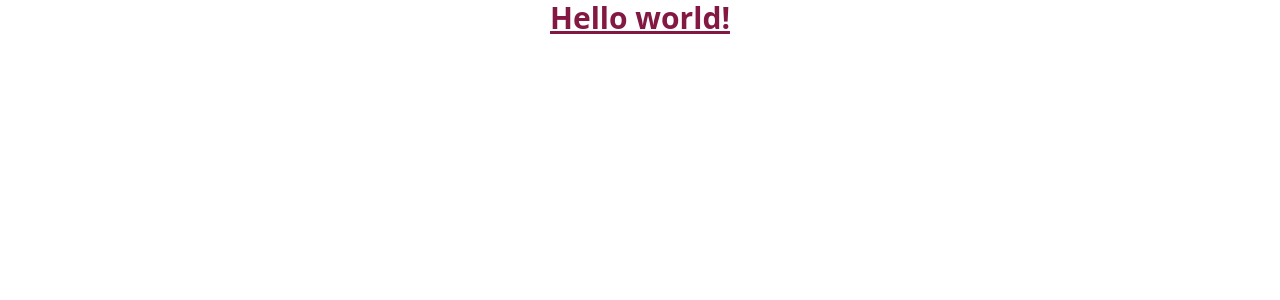
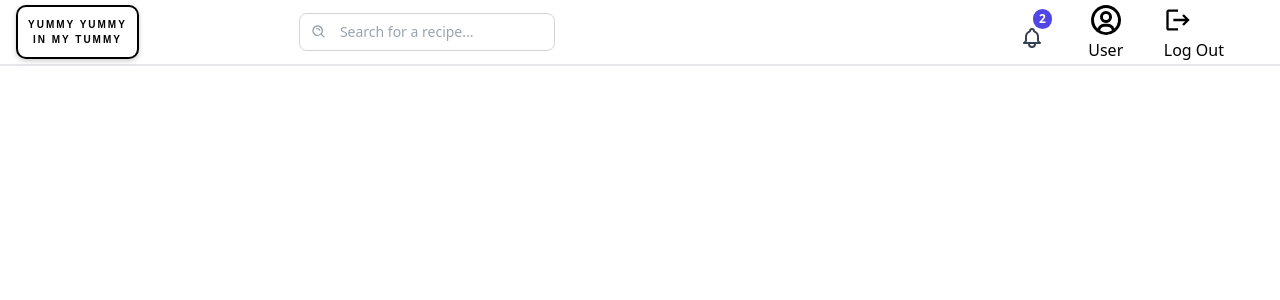
Before and after one commit to sharleenawinja/recipe-sharing-app, a React (Vite) app: page / in a window 1280 px wide. Shown: the top 300 px of the page. Built offline with nearby package versions, Linux system fonts and the light colour scheme.

Commit message:
starting on header component

```diff
--- a/index.html
+++ b/index.html
@@ -4,7 +4,7 @@
     <meta charset="UTF-8" />
     <link rel="icon" type="image/svg+xml" href="/vite.svg" />
     <meta name="viewport" content="width=device-width, initial-scale=1.0" />
-    <title>Vite + React + TS</title>
+    <title>Recipe Sharing Blog</title>
   </head>
   <body>
     <div id="root"></div>
--- a/package.json
+++ b/package.json
@@ -11,7 +11,8 @@
   },
   "dependencies": {
     "react": "^18.2.0",
-    "react-dom": "^18.2.0"
+    "react-dom": "^18.2.0",
+    "react-icons": "^4.8.0"
   },
   "devDependencies": {
     "@types/react": "^18.0.28",
--- a/src/App.tsx
+++ b/src/App.tsx
@@ -1,9 +1,7 @@
+import Header from "./components/layout/Header.componet";
+
 const App = () => {
-  return (
-    <h1 className="text-3xl font-bold underline text-center text-pink-900">
-      Hello world!
-    </h1>
-  );
+  return <Header />;
 };
 
 export default App;
--- /dev/null
+++ b/src/components/layout/Header.componet.tsx
@@ -0,0 +1,94 @@
+import { BiSearchAlt, BiUserCircle } from "react-icons/bi";
+import { MdLogout } from "react-icons/md";
+
+const NotificationBell = () => {
+  return (
+    <div className="relative">
+      <p
+        className="pt-1 pr-1 pb-1 pl-1 bg-white text-gray-700 rounded-full transition-all duration-200
+          hover:text-gray-900 focus:outline-none hover:bg-gray-100 h-11"
+      >
+        <span className="justify-center items-center flex">
+          <span className="items-center justify-center flex">
+            <svg
+              className="w-6 h-12"
+              xmlns="http://www.w3.org/2000/svg"
+              fill="none"
+              viewBox="0 0 24 24"
+              stroke="currentColor"
+              stroke-width="2"
+            >
+              <path
+                stroke-linecap="round"
+                stroke-linejoin="round"
+                d="M15 17h5l-1.405-1.405A2.032 2.032 0 0118 14.158V11a6.002 6.002 0 00-4-5.659V5a2 2 0 10-4
+                  0v.341C7.67 6.165 6 8.388 6 11v3.159c0 .538-.214 1.055-.595 1.436L4 17h5m6 0v1a3 3 0 11-6 0v-1m6
+                  0H9"
+              />
+            </svg>
+          </span>
+        </span>
+      </p>
+      <p
+        className="px-1.5 py-0.5 font-semibold text-xs items-center bg-indigo-600 text-white rounded-full inline-flex
+          absolute -top-px -right-1"
+      >
+        2
+      </p>
+    </div>
+  );
+};
+
+const Header = () => {
+  return (
+    <>
+      <div className="w-full border-b-2 border-gray-200">
+        <div className="bg-white h-16 justify-between items-center mx-auto px-4 flex">
+          <div
+            style={{
+              fontFamily: "Arial, sans-serif",
+              fontSize: "10px",
+              fontWeight: "bold",
+              textTransform: "uppercase",
+              letterSpacing: "2px",
+              textAlign: "center",
+              padding: "10px",
+              background: "#fff",
+              border: "2px solid black",
+              borderRadius: "10px",
+              boxShadow: "0 2px 5px rgba(0, 0, 0, 0.2)",
+            }}
+          >
+            yummy yummy
+            <br />
+            in my tummy
+          </div>
+          <div className="lg:block mr-auto ml-40 hidden relative max-w-xs">
+            <div className="absolute inset-y-0 left-0 pl-3 flex items-center pointer-events-none">
+              <BiSearchAlt className="text-gray-400" />
+            </div>
+            <input
+              placeholder="Search for a recipe..."
+              type="search"
+              className="border border-gray-300 focus:ring-indigo-600 focus:border-indigo-600 sm:text-sm w-full rounded-lg pl-10 pr-3 py-2"
+            />
+          </div>
+          <div className="md:space-x-10 justify-end items-center ml-auto flex space-x-3 mr-10">
+            {/* clicking notification icon should take you to a page with all the notifications */}
+            <NotificationBell />
+            <div className="justify-center items-center flex flex-col relative">
+              <BiUserCircle className="h-9 w-9 rounded-full" />
+              <p>User</p>
+            </div>
+            <div>
+              <MdLogout className="h-9 w-7" />
+              <p>Log Out</p>
+            </div>
+          </div>
+        </div>
+      </div>
+    </>
+  );
+};
+
+export default Header;
```
Also changed, not shown: src/components/layout/Footer.component.tsx (added), src/components/layout/SideBar.component.tsx (added), 1 other file (tests, documents, lock files or other folders).
